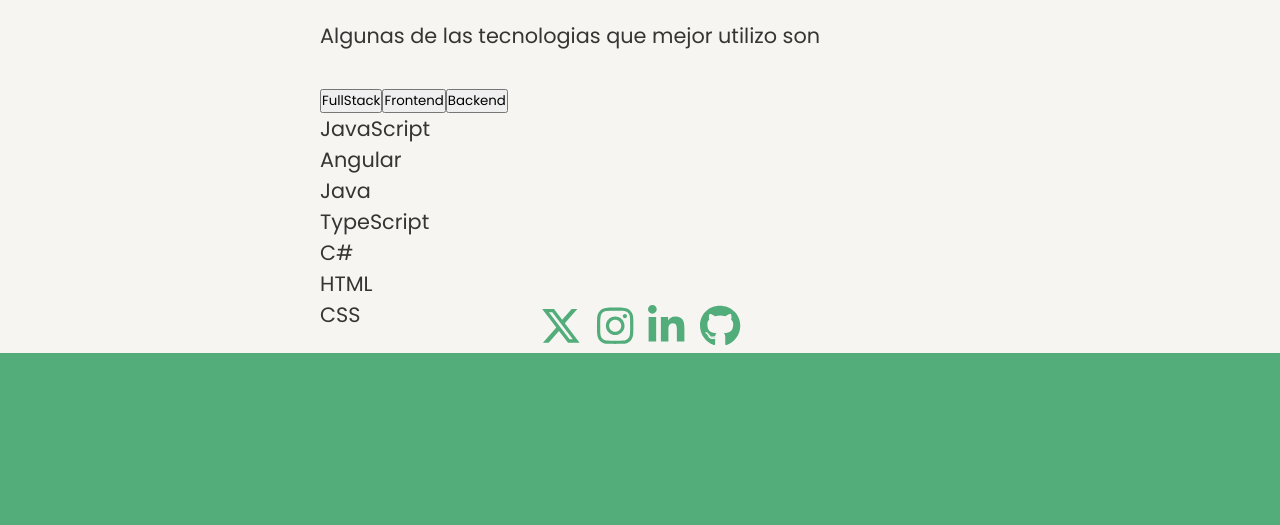
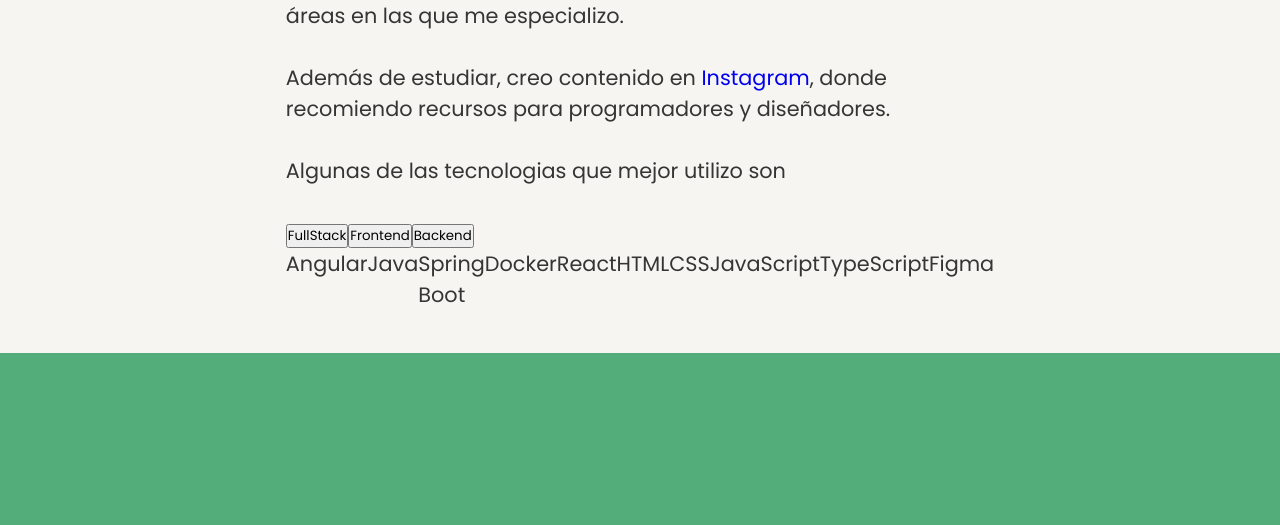
Before and after one commit to SrtaLiv/Portfolio-Vite, a React (Vite) app: page / in a window 1280 px wide. Shown: the part 1247-1772 px from the top of the page. Built offline with nearby package versions, Linux system fonts and the light colour scheme; a web font is replaced by a local one.

Commit message:
Modifico el display de la lista

```diff
--- a/src/components/Sobre Mi/Sobremi.jsx
+++ b/src/components/Sobre Mi/Sobremi.jsx
@@ -2,14 +2,17 @@ import { useEffect, useState } from 'react';
 import './sobremi.scss';
 import Footer from '../Footer/Footer';
 
-const languages = [
-    { id: 1, name: 'JavaScript', type: 'Frontend' },
-    { id: 2, name: 'Angular', type: 'Frontend' },
-    { id: 3, name: 'Java', type: 'Backend' },
-    { id: 4, name: 'TypeScript', type: 'Frontend' },
-    { id: 5, name: 'C#', type: 'Backend' },
+const technologies = [
+    { id: 1, name: 'Angular', type: 'Frontend' },
+    { id: 2, name: 'Java', type: 'Backend' },
+    { id: 3, name: 'Spring Boot', type: 'Backend' },
+    { id: 4, name: 'Docker', type: 'Backend' },
+    { id: 5, name: 'React', type: 'Frontend' },
     { id: 6, name: 'HTML', type: 'Frontend' },
     { id: 7, name: 'CSS', type: 'Frontend' },
+    { id: 8, name: 'JavaScript', type: 'Frontend' },
+    { id: 9, name: 'TypeScript', type: 'Frontend' },
+    { id: 10, name: 'Figma', type: 'Frontend' },
 ];
 function Sobremi() {
     const [filter, setFilter] = useState(''); //estado que va a cambiar segun el boton que clickeemos
@@ -44,7 +47,7 @@ function Sobremi() {
                                 //si coincide con el language.type == Frontend, Backend muestra SOLO los que coincidan con el filtro
                                 //si el filtro es FullStack muestra todo.
                             }
-                            {languages
+                            {technologies
                                 .filter(language => filter === '' || language.type === filter || filter === 'FullStack')
                                 .map(language => (
                                     <li key={language.id}>{language.name}</li>
@@ -52,8 +55,6 @@ function Sobremi() {
                             }
                         </ul>
                     </div>
-
-                    <Footer />
                 </p>
             </div>
         </div>
--- a/src/components/Sobre Mi/sobremi.scss
+++ b/src/components/Sobre Mi/sobremi.scss
@@ -31,6 +31,11 @@
             border-radius: 102px;
             transform: translatey(0px);
             animation: subirBajar 6s ease-in-out infinite;
+        }
+
+        ul{
+            display: flex;
+            flex-direction: row;
         }
 
         .descripcion {
```
